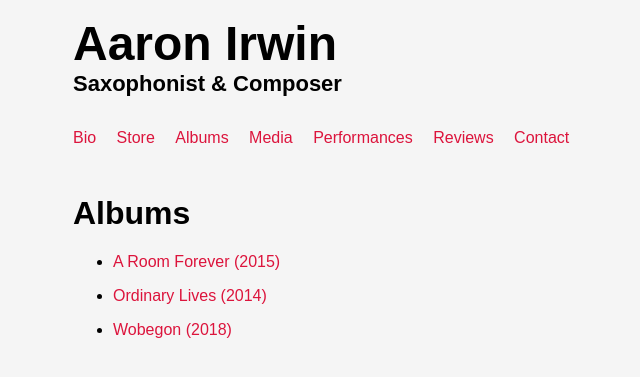
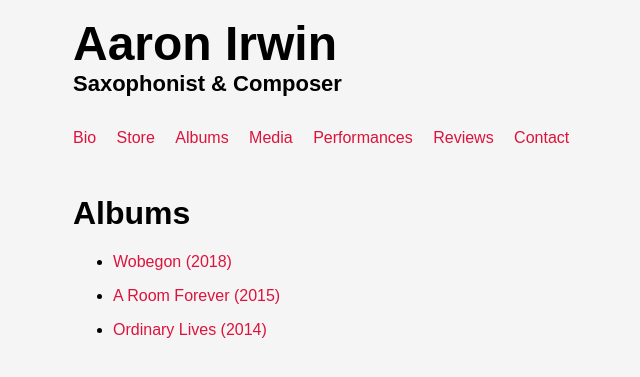
Before and after one commit to ryanve/aaronirwin.com, a Jekyll site: the page built from albums.md, in a window 1280 px wide. Shown: the top 377 px of the page, without its empty margins (87-727 px from the left). Built offline with Jekyll 4.4.1, drawn with Linux system fonts in a browser that asks for light colours.

Commit message:
Sort albums collection via reverse chronology (#32)

```diff
--- a/albums.md
+++ b/albums.md
@@ -5,6 +5,7 @@ permalink: /albums/index.html
 
 # Albums
 
-{% for item in site.albums %}
+{% assign albums = (site.albums | sort: "chronology") | reverse %}
+{% for item in albums %}
   - [{{ item.title }}]({{ item.url | relative_url }})
 {% endfor %}
```
Also changed, not shown: _albums/a-room-forever.md (+2 -0 lines), _albums/ordinary-lives.md (+1 -0 lines), _albums/wobegon.md (+1 -0 lines).
